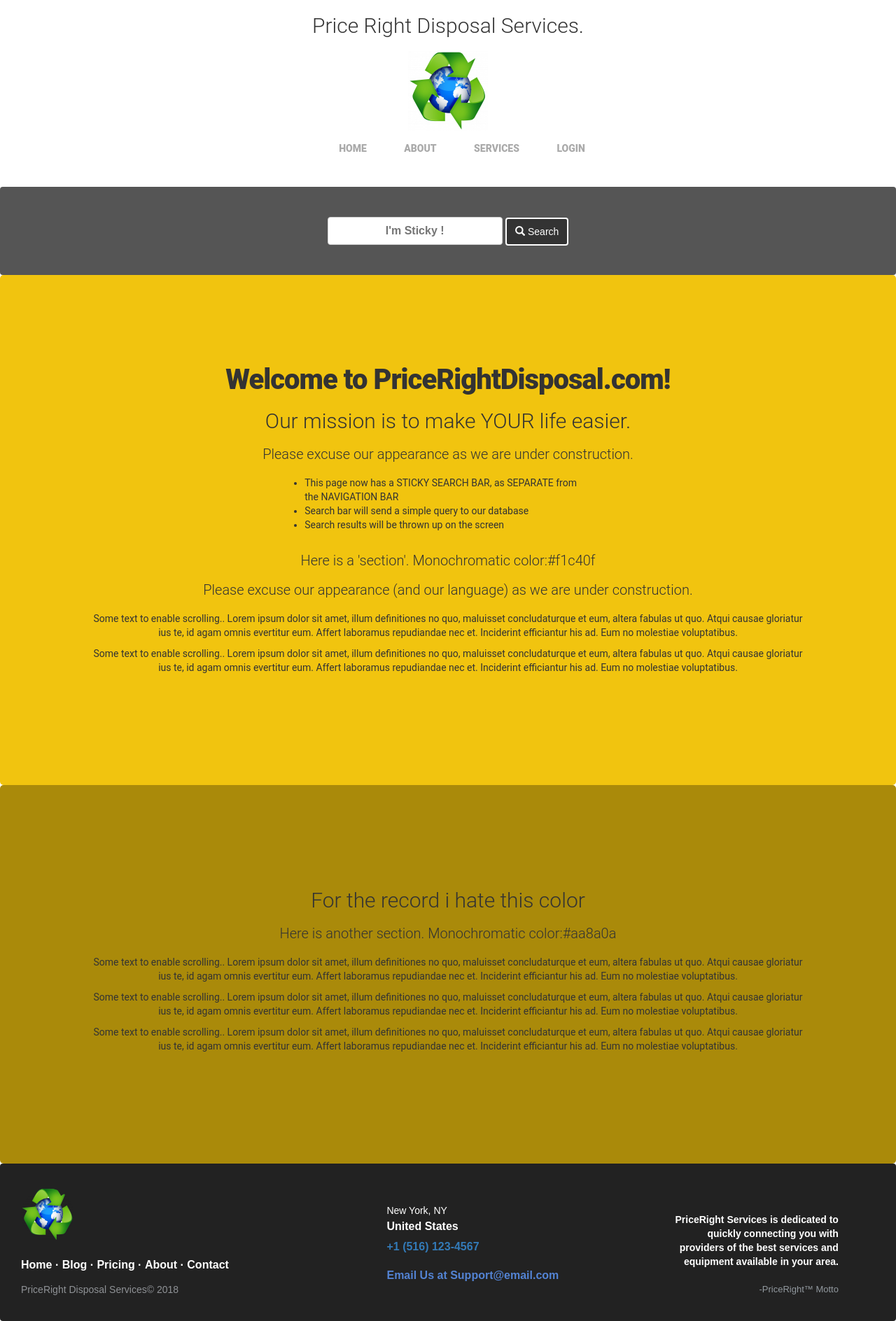
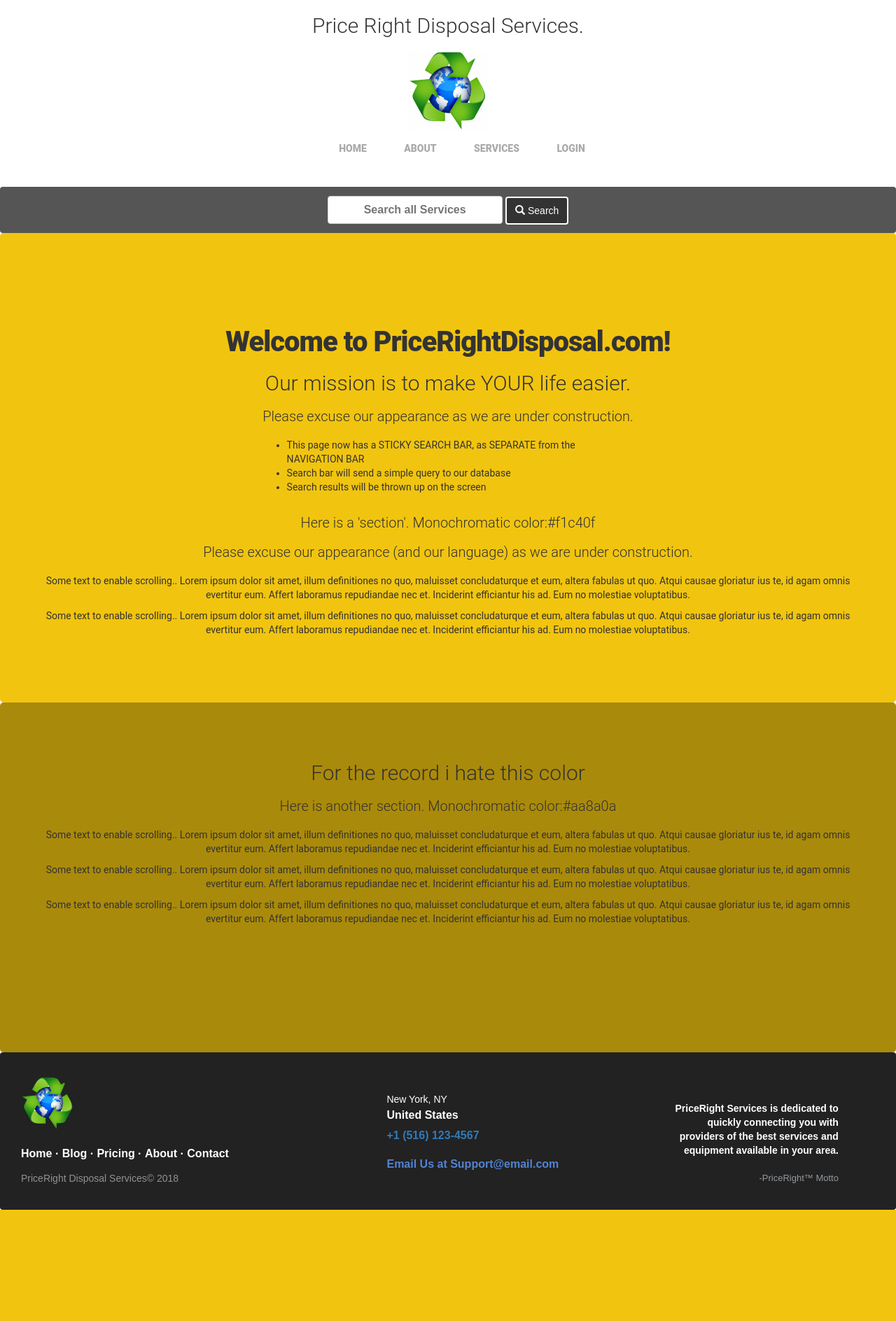
Before and after one commit to toylaa/uds, a PHP site: page / in a window 1280 px wide. Shown: the whole page at 70% size. After the commit the page ends 1729 px from the top, so only its background shows below. Run offline with PHP 8.4, Linux system fonts and the light colour scheme.

Commit message:
Anchors and Pagination
+Anchors
+scrollintoView
+Pagination frameworking
-------------------------
- Smaller nav style
- do not display non-results

```diff
--- a/index.php
+++ b/index.php
@@ -48,10 +48,8 @@ table#t01 {
 
 	<div class="content">
 
-
-
-		<section style=";background:#f1c40f;">
-					<div id="searchPane" style="text-align:center;padding:10%;">
+		<section id="main_section"	style=";background:#f1c40f;padding-top:70px;">
+					<div id="searchPane" style="text-align:center;padding:5%;">
 						<h1>Welcome to PriceRightDisposal.com!</h1>
 						<br>
 						<h2>Our mission is to make YOUR life easier.</h2>
@@ -75,10 +73,13 @@ table#t01 {
 						  <p>Some text to enable scrolling.. Lorem ipsum dolor sit amet, illum definitiones no quo, maluisset concludaturque et eum, altera fabulas ut quo. Atqui causae gloriatur ius te, id agam omnis evertitur eum. Affert laboramus repudiandae nec et. Inciderint efficiantur his ad. Eum no molestiae voluptatibus.</p>
 						<br/>
 					</div>
+					<span id="infoPane" ></span>
 				</section>
 
-				<section style="background:#aa8a0a;">
-					<div style="text-align:center;padding:10%;">
+
+
+				<section id="info_section" style="background:#aa8a0a;">
+					<div  style="text-align:center;padding:5%;">
 						<br/>
 						<h2>For the record i hate this color</h2>
 						<br/>
--- a/php/nav.php
+++ b/php/nav.php
@@ -8,8 +8,8 @@
       <!--Nav class options=(circle/stroke/fill/shift)-->
       <span id="nav-ul" style="min-height:50px;">
         <ul>
-          <li><a href="#">Home</a></li>
-          <li><a href="#">About</a></li>
+          <li><a href="index.php">Home</a></li>
+          <li><a href="#" onclick='document.getElementById("info_section").scrollIntoView({behavior: "smooth", block: "end", inline: "nearest"});'>About</a></li>
           <li><a href="db/dbdata.php?text=?">Services</a></li>
           <li><a href="#">Login</a></li>
           <div style="clear"></div>
@@ -22,12 +22,12 @@
 <!-- "offset-spaceholder" is necessary to HOLD the spot on the page after the nav moves
  to prevent the content from bunching up and hiding behind the nav as soon as it
  changes from static to sticky -->
-<div class="offset-spaceholder" style="min-height:90px;">
-  <div class="container-fluid center header animated" id="searchHeader">
+<div class="offset-spaceholder" style="min-height:66px;">
+  <div class="container-fluid center header animated" id="searchHeader" style='padding-top: 5px;padding-bottom: 5px;' >
 
     <!--form method="POST" action="/php/search.php"-->
 
-          <input class="input" type="text" id="searchText" placeholder="I'm Sticky !" style="text-align:center;" required>
+          <input class="input" type="text" id="searchText" placeholder="Search all Services" style="text-align:center;" required>
 
           <button class="btn btn-default xbtn" type="submit" id="searchbar-submit" ><span class="glyphicon glyphicon-search" aria-hidden="true"></span> Search</button>
 
@@ -115,18 +115,34 @@
 
              // Return with the response data (y)
               //alert("result: ("+ result + ")" );
-
-
+               $searchPane = document.getElementById("searchPane");
 
              // TBD - ERROR styling.
                 if (result.includes("error_no_results_found"))
                 {
+                  //$searchPane.innerHTML = '<div>Sorry no results for given input</div>';
+
+                   swal({
+                      title: "Sorry, no search results were found for:",
+                      text: input.value,
+                      icon: "info",
+                      button: "Okay",
+                      //buttons: true,
+                      dangerMode: true,
+                    });
+                  /*
                   swal("TBD - ajaxSubmit!", "input.value: " + input.value , "success", {
                      button: "Aww yiss!",
                    });
+                   */
+
                 } else {
-                   $searchPane = document.getElementById("searchPane");
+                  document.getElementById("main_section").scrollIntoView({behavior: "smooth", block: "end", inline: "nearest"});
+                  document.getElementById("searchHeader").style.display = "none";
+                    //Populate $searchPane with results
                    $searchPane.innerHTML = result;
+                   //$searchPane.scrollIntoView({behavior: "smooth", block: "end", inline: "nearest"});
+
                 }
           });
 
@@ -175,17 +191,28 @@
       {
         //Adding 'Sticky' class to the nav adds the sticking effect
         header.classList.add("sticky", "flipInX");
+
         //Toggles the display of the hidden troll line on scroll only
-        hiddenSearchbarContent.style.display = "";
+        //hiddenSearchbarContent.style.display = "";
+
         //Hide the underlying NAV elements when the searchbar is scrolling to prevent bleed through
         header_nav_ul.style.display = "none";
 
       } else {
+        header.style.display = "";
         header.classList.remove("sticky" , "flipInX");
-        hiddenSearchbarContent.style.display = "none";
+        //hiddenSearchbarContent.style.display = "none";
         header_nav_ul.style.display = "";
       }
     }
+
+
+    function hideSearchNav()
+    {
+      header.style.display = "";
+      //alert('hideSearchNav!');
+    }
+
 </script>
 <!--End of JavaScript--------------------------------------------------------------------------->
 
@@ -218,7 +245,6 @@
        border: 2px solid white;
         background-color: #333;
         color: white;
-
   }
 
   .xbtn:hover {
```
